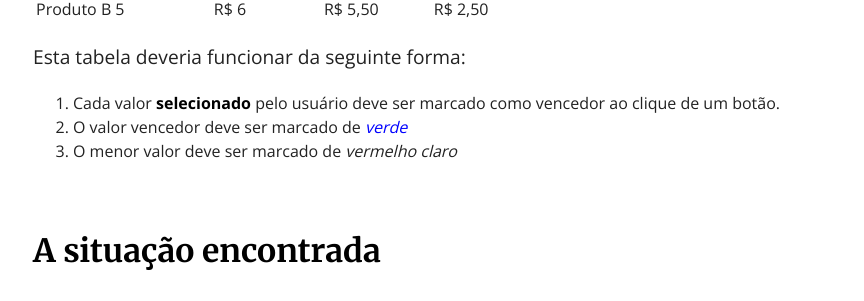
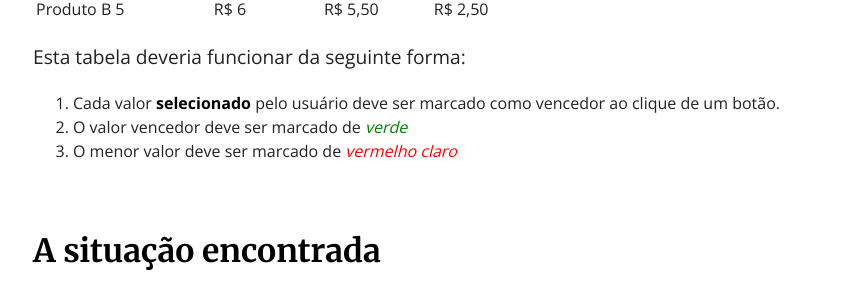
Before and after one commit to tassan/tassan.github.io, a Jekyll site: the page built from _posts/2018-11-08-evitando-fadiga.md, in a window 1280 px wide. Shown: the part 765-1066 px from the top of the page, without its empty margins (207-1071 px from the left). Built offline with Jekyll 4.4.1, drawn with Linux system fonts in a browser that asks for light colours; nearby versions of some CDN libraries; our own code applies the rules of GitHub Pages for plain Markdown files; comment, search, counter and statistics services are not loaded.

Commit message:
Update 2018-11-08-evitando-fadiga.md

```diff
--- a/_posts/2018-11-08-evitando-fadiga.md
+++ b/_posts/2018-11-08-evitando-fadiga.md
@@ -18,8 +18,8 @@ Uma tabela com dados *pivotada**, exibindo colunas que representam fornecedores,
 Esta tabela deveria funcionar da seguinte forma:
 
  1. Cada valor **selecionado** pelo usuário deve ser marcado como vencedor ao clique de um botão.
- 2. O valor vencedor deve ser marcado de <span style="color:blue">*verde*</span>
- 3. O menor valor deve ser marcado de <span style="color:lightred"> *vermelho claro*</span>
+ 2. O valor vencedor deve ser marcado de <span style="color:green">*verde*</span>
+ 3. O menor valor deve ser marcado de <span style="color:red"> *vermelho claro*</span>
 
 # A situação encontrada
 
```
